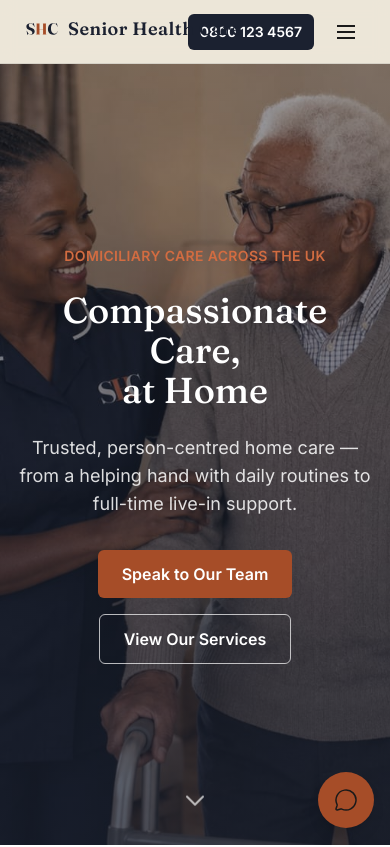
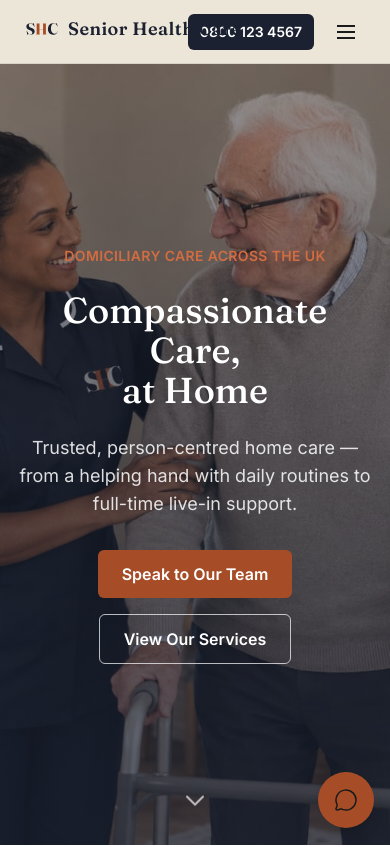
Before and after one commit to dfawole/senior-health-care-website, a Next.js app: page / in a window 390 px wide. Shown: the top 847 px of the page. Built offline with nearby package versions, Linux system fonts and the light colour scheme.

Commit message:
change homepage hero to mobility-support

```diff
--- a/content/home.ts
+++ b/content/home.ts
@@ -19,7 +19,7 @@ export const homeContent = {
     // more environmental hero photography (more negative space for the
     // text to sit over) once it's available.
     photo: {
-      src: "/images/team/mobility-support-2.jpeg",
+      src: "/images/team/mobility-support.jpeg",
       alt: "A Senior Health Care carer supporting a client using a walking frame at home",
     },
   } satisfies HeroContent,
```
